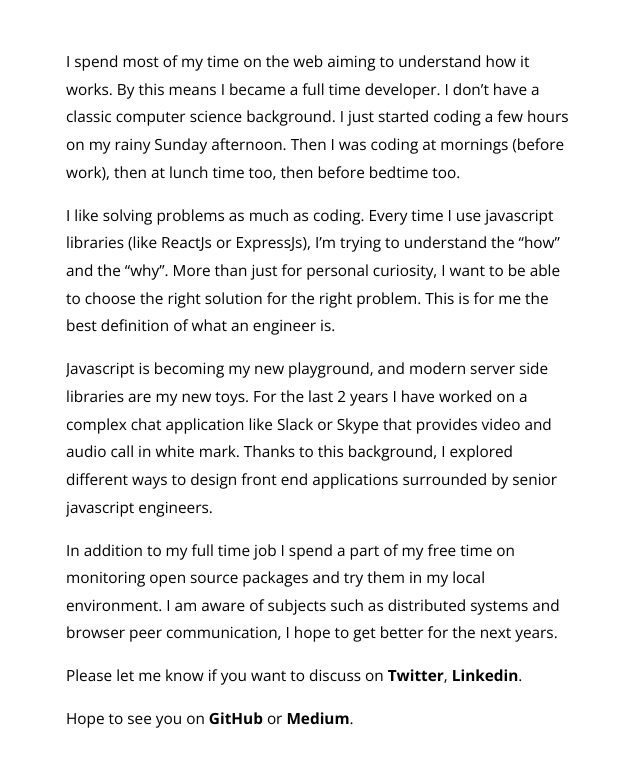
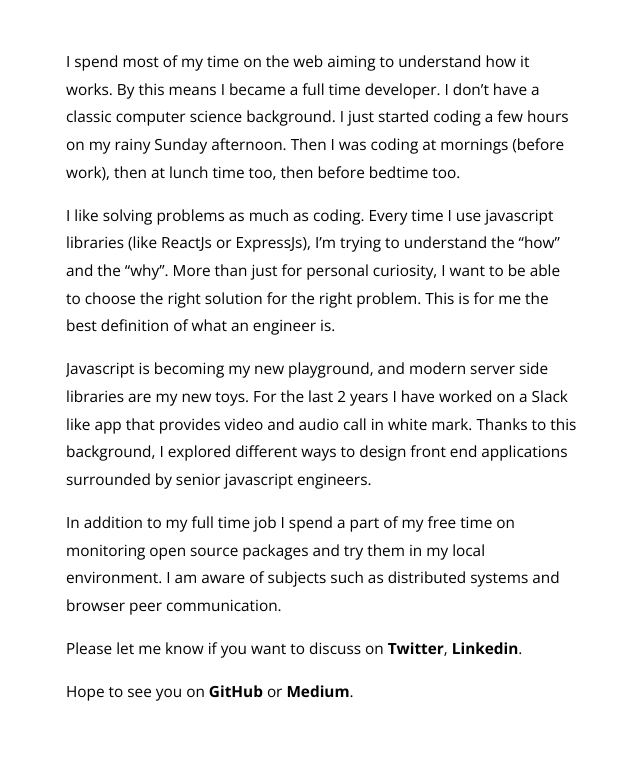
Before and after one commit to TonyGorez/portfolio, a website: page index.html in a window 1280 px wide. Shown: the part 910-1676 px from the top of the page, without its empty margins (574-1214 px from the left). Drawn offline with nearby package versions, Linux system fonts and the light colour scheme.

Commit message:
update text

```diff
--- a/index.html
+++ b/index.html
@@ -45,13 +45,12 @@
         </p>
         <p class="description">
           Javascript is becoming my new playground, and modern server side libraries are my new
-          toys. For the last 2 years I have worked on a complex chat application like Slack or Skype that provides video and audio call in white mark.
+          toys. For the last 2 years I have worked on a Slack like app that provides video and audio call in white mark.
           Thanks to this background, I explored different ways to design front end applications surrounded by senior javascript engineers.
         </p>
         <p class="description">
           In addition to my full time job I spend a part of my free time on monitoring open source packages and try them in my local
-          environment. I am aware of subjects such as distributed systems and browser peer communication, I hope to get better for the
-          next years.
+          environment. I am aware of subjects such as distributed systems and browser peer communication.
         </p>
         <p class="description">
           Please let me know if you want to discuss on <a href="https://twitter.com/tonygo_">Twitter</a>, <a href="https://www.linkedin.com/in/tonygorez">Linkedin</a>.
```
